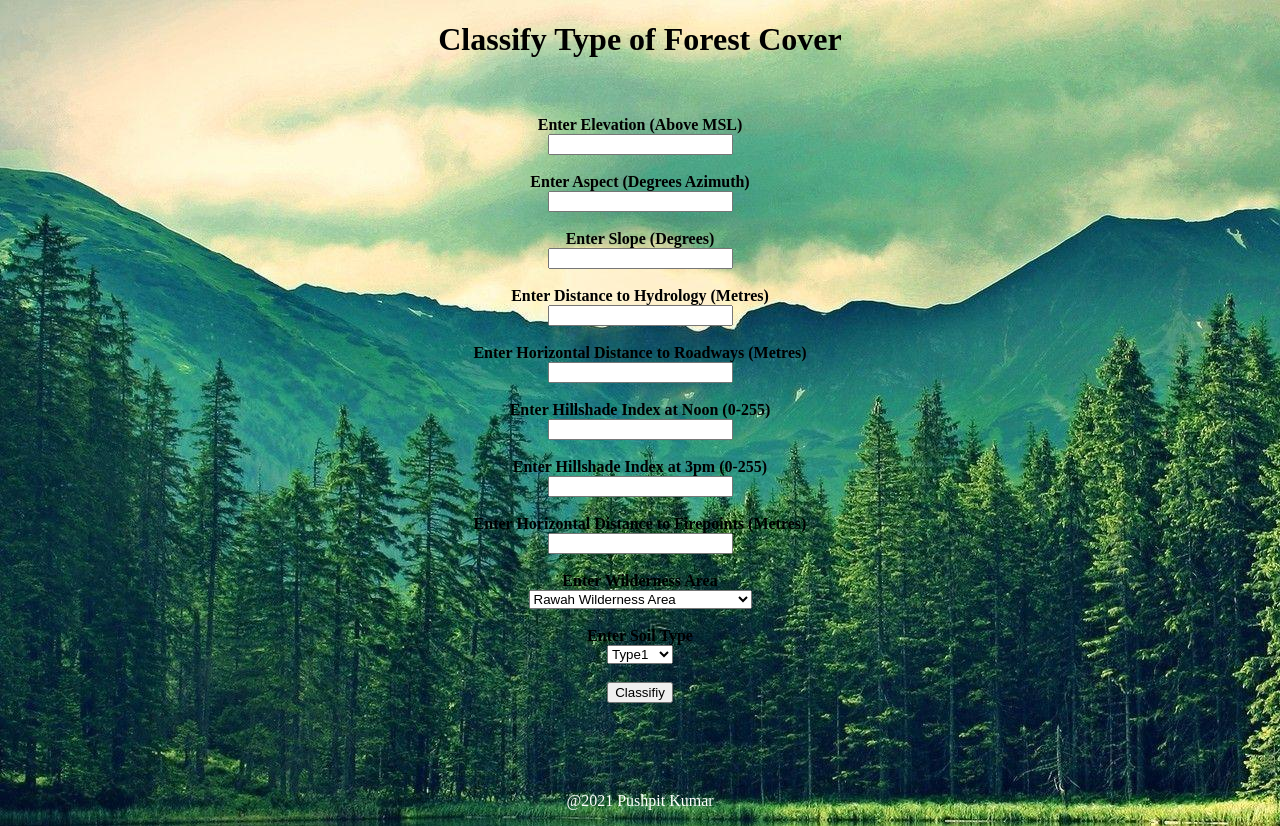
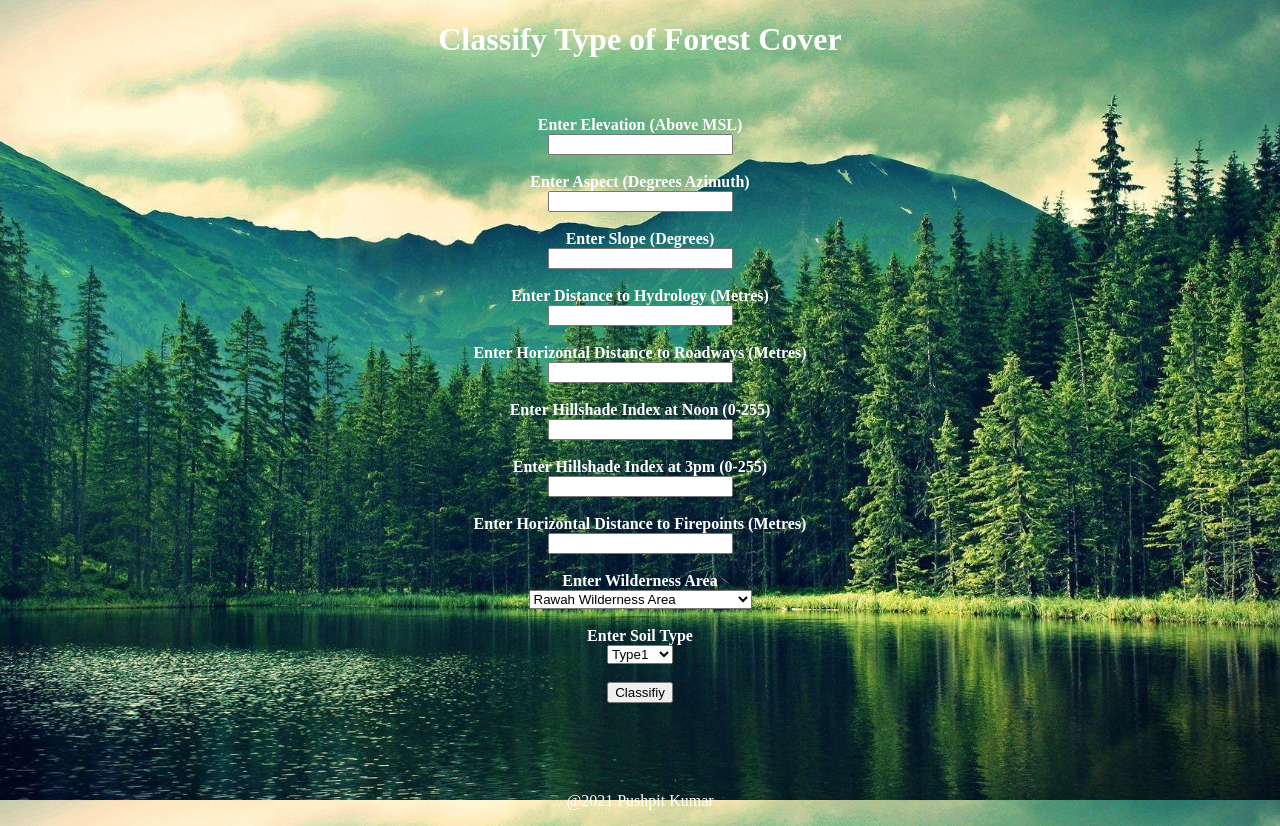
Before and after one commit to PushpitKumar/ForestCoverClassification, a Flask app: page / in a window 1280 px wide. Run offline with Flask 2, Linux system fonts and the light colour scheme; parts of the project's set-up code (start-up, migrations or seed data) failed here and were passed over.

Commit message:
Update UI

```diff
--- a/templates/home.html
+++ b/templates/home.html
@@ -4,9 +4,23 @@
       <meta charset="UTF-8">
       <meta name="viewport" content="width=device-width, intial-scale=1">
       <title>Forest Cover Classification</title>
+      <style>
+        body {
+          background-image: url(../static/forest.jpg);
+
+          background-size: cover;
+
+          background-position: center;
+
+          background-attachment: fixed;
+
+          background-color: #000;
+
+          color: white;
+        }
+      </style>
   </head>
-  <body background="{{url_for('static',filename='forest.jpg')}}">
-    <font color="black">
+  <body>
     <center>
       <h1>Classify Type of Forest Cover</h1>
       <br/>
```
